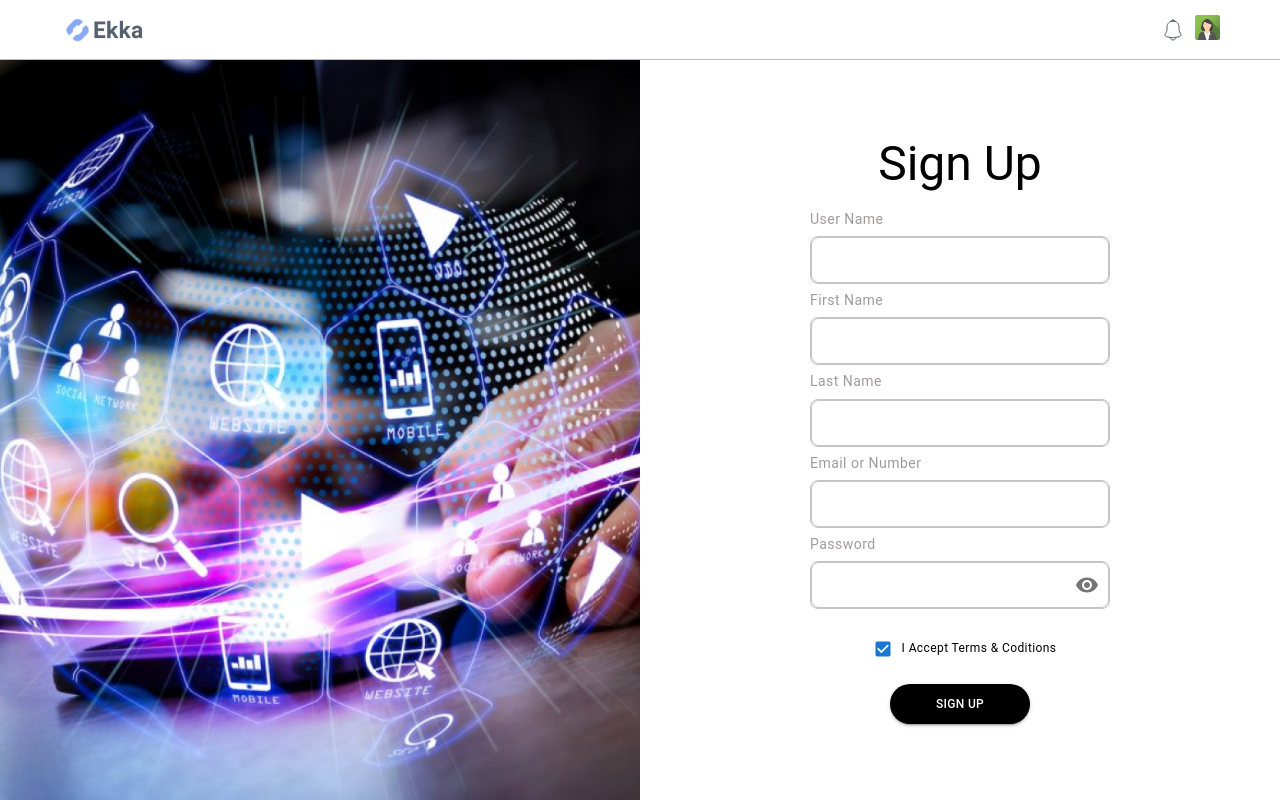
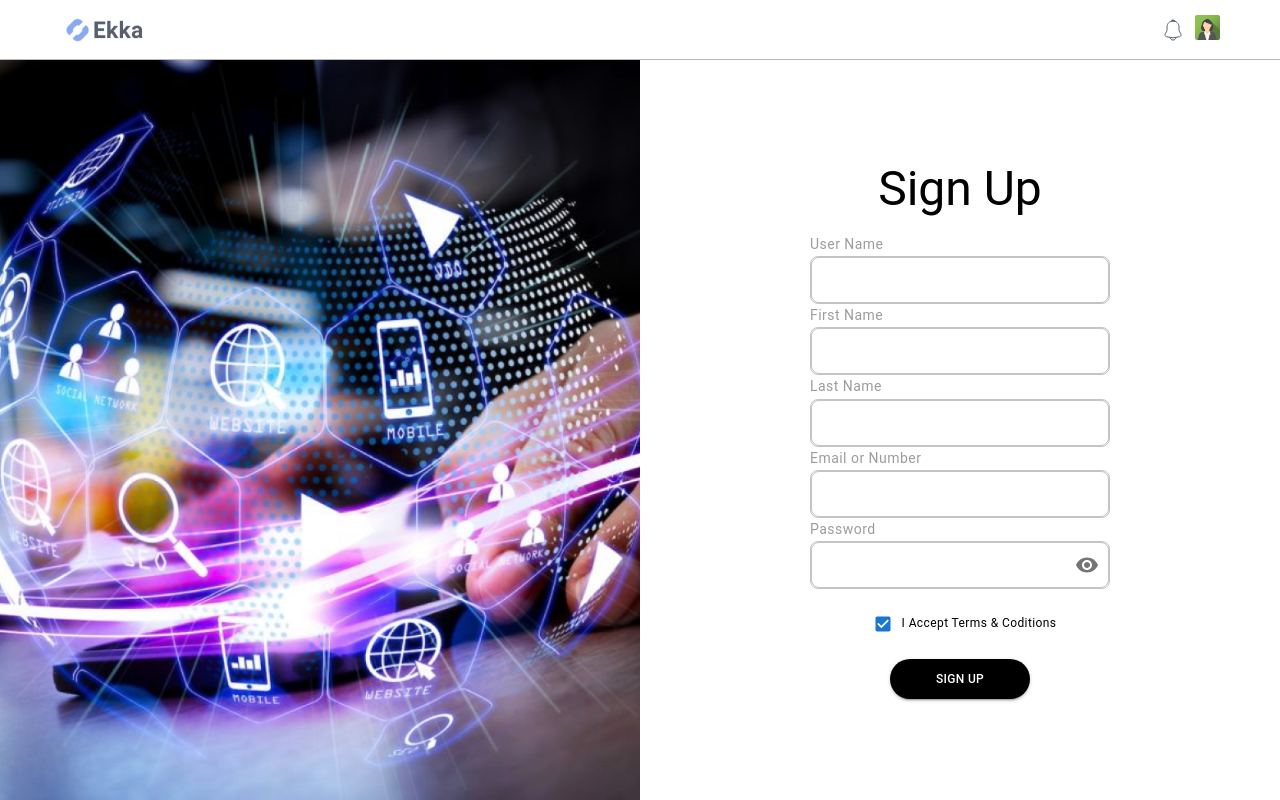
Before and after one commit to abidali671/e-store-dashboard, a React (Create React App) app: page /register in a window 1280 px wide. Built offline with nearby package versions, Linux system fonts and the light colour scheme.

Commit message:
fix: formik error

```diff
--- a/src/components/formik_text_field/index.tsx
+++ b/src/components/formik_text_field/index.tsx
@@ -1,5 +1,5 @@
 import { Visibility, VisibilityOff } from '@mui/icons-material';
-import { IconButton, InputAdornment, OutlinedInput } from '@mui/material';
+import { IconButton, InputAdornment, TextField } from '@mui/material';
 import { FormikValues } from 'formik';
 import React from 'react';
 
@@ -17,17 +17,19 @@ const FormikTextField: ComponentT = (props: FormikValues) => {
 	};
 
 	return (
-		<OutlinedInput
+		<TextField
 			placeholder={placeholder}
 			name={name}
 			value={values[name]}
 			onChange={handleChange}
 			error={touched[name] && Boolean(errors[name])}
+			helperText={errors[name]}
 			multiline={multiline}
 			minRows={minRows}
 			fullWidth
 			type={type == 'password' ? (showPassword ? 'text' : 'password') : type}
-			endAdornment={
+			InputProps={{
+				endAdornment: (
 					<InputAdornment position='end'>
 						{type == 'password' ? (
 							<IconButton
@@ -40,7 +42,8 @@ const FormikTextField: ComponentT = (props: FormikValues) => {
 							</IconButton>
 						) : null}
 					</InputAdornment>
-			}
+				),
+			}}
 		/>
 	);
 };
--- a/src/pages/auth/register/index.tsx
+++ b/src/pages/auth/register/index.tsx
@@ -8,7 +8,8 @@ import * as types from './register.types';
 import * as styles from './register.styles';
 
 const Register: types.ComponentT = () => {
-	const { formik, formErrors } = useSign();
+	const { formik } = useSign();
+
 	const label = { inputProps: { 'aria-label': 'Checkbox demo' } };
 
 	return (
@@ -34,11 +35,6 @@ const Register: types.ComponentT = () => {
 							</Typography>
 
 							<FormikTextField name='username' label='username' {...formik} />
-							{formErrors['username'] && (
-								<Typography variant='body1' fontSize='12px'>
-									{formErrors['username']}
-								</Typography>
-							)}
 
 							<Typography
 								variant='caption'
@@ -48,11 +44,6 @@ const Register: types.ComponentT = () => {
 							</Typography>
 
 							<FormikTextField name='firstName' label='firstname' {...formik} />
-							{formErrors['first_name'] && (
-								<Typography variant='body1' fontSize='12px'>
-									{formErrors['first_name']}
-								</Typography>
-							)}
 
 							<Typography
 								variant='caption'
@@ -62,11 +53,6 @@ const Register: types.ComponentT = () => {
 							</Typography>
 
 							<FormikTextField name='lastName' label='lastname' {...formik} />
-							{formErrors['last_name'] && (
-								<Typography variant='body1' fontSize='12px'>
-									{formErrors['last_name']}
-								</Typography>
-							)}
 
 							<Typography
 								variant='caption'
@@ -76,12 +62,6 @@ const Register: types.ComponentT = () => {
 							</Typography>
 
 							<FormikTextField name='email' type='text' label='email' {...formik} />
-
-							{formErrors['email'] && (
-								<Typography variant='body1' fontSize='12px'>
-									{formErrors['email']}
-								</Typography>
-							)}
 
 							<Typography
 								variant='caption'
@@ -96,7 +76,12 @@ const Register: types.ComponentT = () => {
 						<Typography variant='caption' sx={{ display: 'flex', alignItems: 'center' }}>
 							<Checkbox {...label} defaultChecked size='small' /> I Accept Terms & Coditions
 						</Typography>
-						<LoadingButton variant='contained' sx={styles.button} type='submit'>
+						<LoadingButton
+							loading={formik.isSubmitting}
+							variant='contained'
+							sx={styles.button}
+							type='submit'
+						>
 							SIGN UP
 						</LoadingButton>
 					</FormWrapper>
--- a/src/pages/auth/register/register.hook.ts
+++ b/src/pages/auth/register/register.hook.ts
@@ -1,14 +1,14 @@
 import { useFormik } from 'formik';
-import { useState } from 'react';
+import API from 'src/axios';
 
-import API from 'src/axios';
 const useSign = () => {
-    const [formErrors, setFormErrors] = useState({});
-
-    const handleSubmit = async (values: { username: string, password: string, firstName: string, lastName: string, email: string }) => {
-
-
-        console.log(values, '===values sign up');
+	const handleSubmit = async (values: {
+		username: string;
+		password: string;
+		firstName: string;
+		lastName: string;
+		email: string;
+	}) => {
 		try {
 			await API.post('/api/auth/register', {
 				username: values.username,
@@ -16,10 +16,9 @@ const useSign = () => {
 				email: values.email,
 				first_name: values.firstName,
 				last_name: values.lastName,
-            })
+			});
 		} catch (error) {
-            setFormErrors(error.response.data)
-            console.log(error.response.data);
+			formik.setErrors(error.response.data);
 		}
 	};
 
@@ -29,12 +28,12 @@ const useSign = () => {
 			password: '',
 			firstName: '',
 			lastName: '',
-            email: ''
+			email: '',
 		},
-        onSubmit: handleSubmit
+		onSubmit: handleSubmit,
 	});
 
-    return { formik, formErrors };
+	return { formik };
 };
 
 export default useSign;
```
Lines whose indentation alone changed are shown as unchanged.
